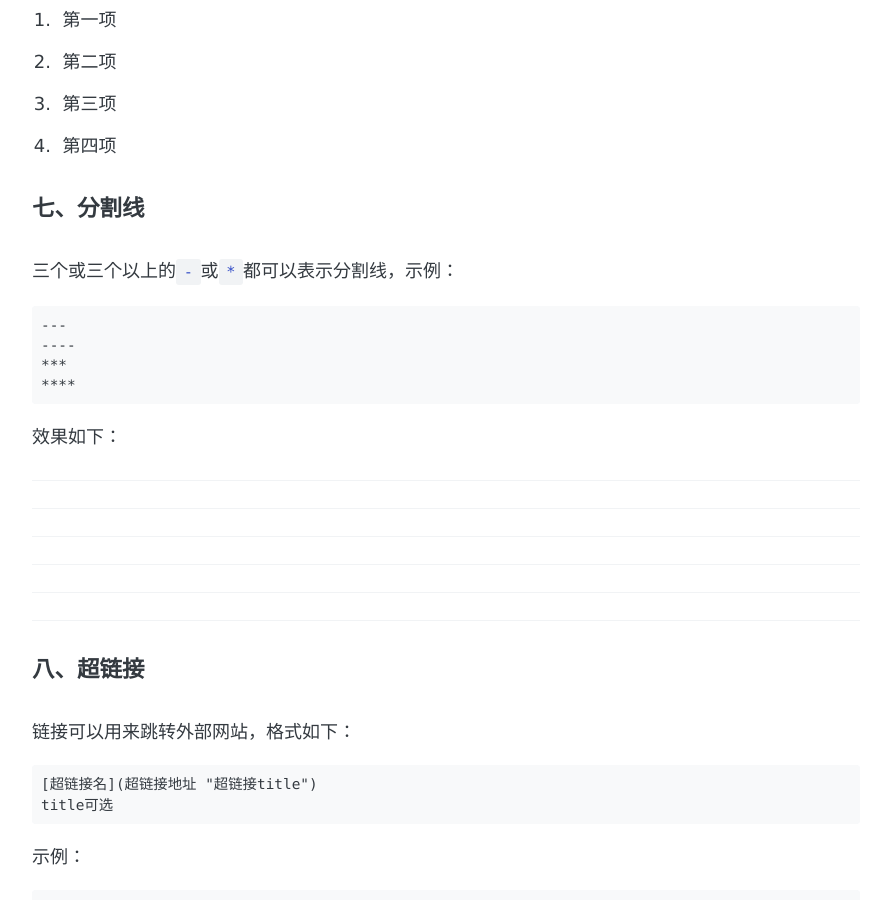
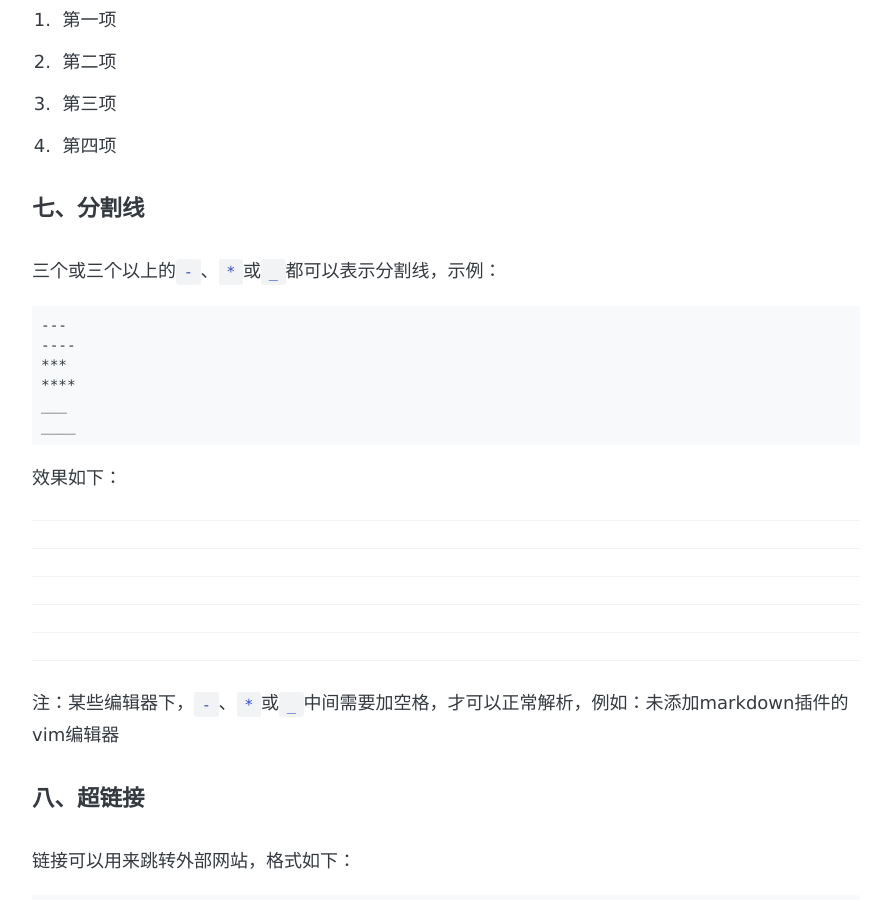
Before and after one commit to perfiffer/perfiffer.github.io, a Jekyll site: the page built from _posts/2019-04-16-markdown语法.md, in a window 1280 px wide and 900 px high, scrolled down 3187 px. Shown: the whole window, without its empty margins (194-1085 px from the left). Built offline with Jekyll 4.4.1, drawn with Linux system fonts in a browser that asks for light colours; some web fonts are replaced; comment, search, counter and statistics services are not loaded.

Commit message:
blog update

````diff
--- a/_posts/2019-04-16-markdown语法.md
+++ b/_posts/2019-04-16-markdown语法.md
@@ -97,12 +97,14 @@ comments: true
 4. 第四项
 
 #### 七、分割线
-三个或三个以上的`-`或`*`都可以表示分割线，示例：
+三个或三个以上的`-`、`*`或`_`都可以表示分割线，示例：
 ```
 ---
 ----
 ***
 ****
+___
+____
 ```
 效果如下：
 - - -
@@ -111,6 +113,7 @@ comments: true
 * * * *
 _ _ _
 _ _ _ _
+注：某些编辑器下，`-`、`*`或`_`中间需要加空格，才可以正常解析，例如：未添加markdown插件的vim编辑器
 
 #### 八、超链接
 链接可以用来跳转外部网站，格式如下：
````
